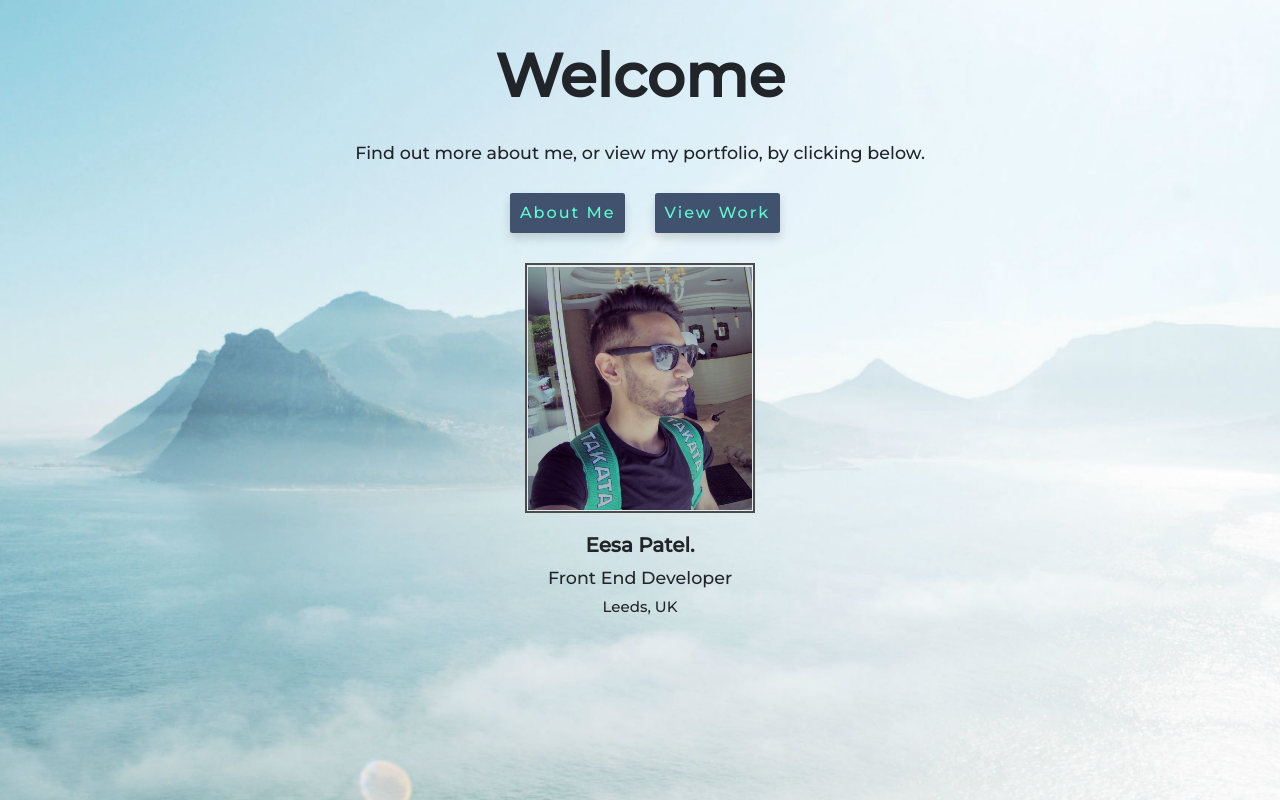
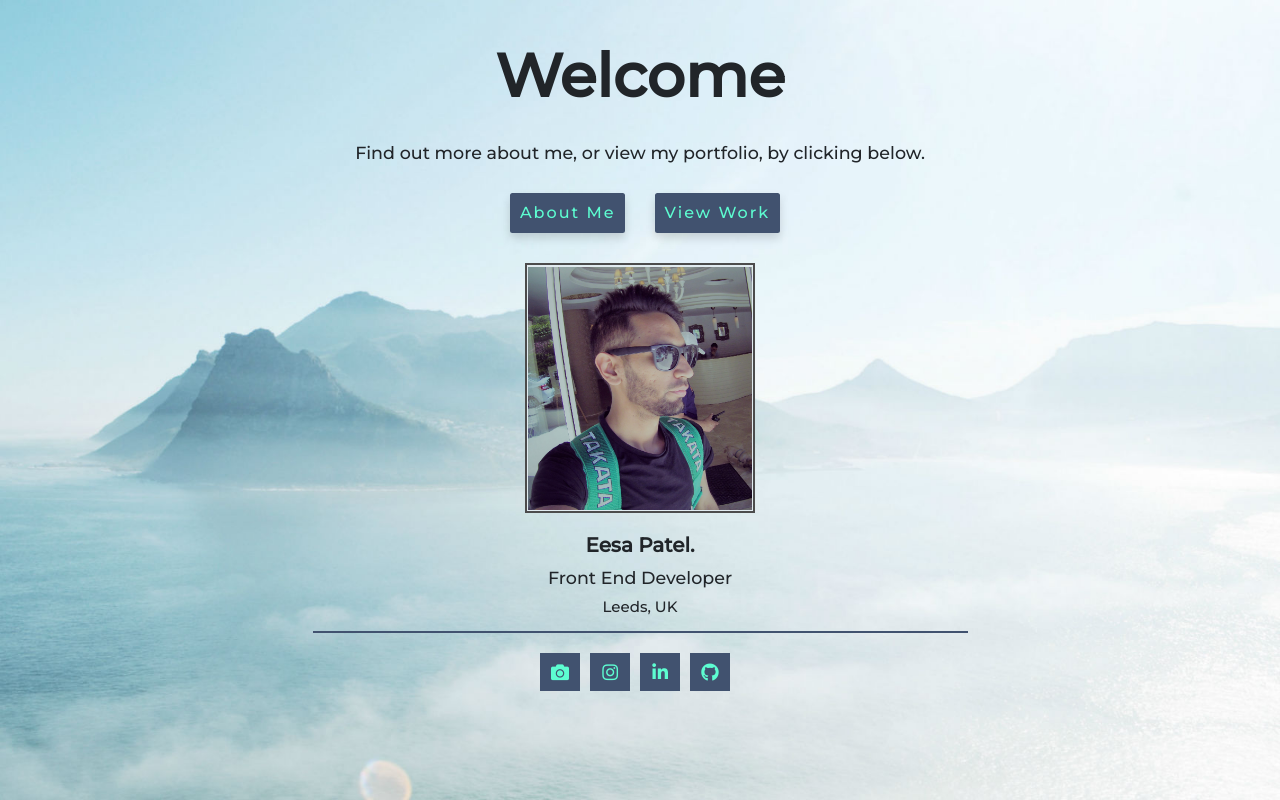
Before and after one commit to eesa94/react-portfolio, a React (Create React App) app: page / in a window 1280 px wide. Built offline with nearby package versions, Linux system fonts and the light colour scheme.

Commit message:
style home page

```diff
--- a/public/index.html
+++ b/public/index.html
@@ -11,6 +11,7 @@
     <link rel="manifest" href="%PUBLIC_URL%/manifest.json" />
 
     <link rel="stylesheet" href="https://use.fontawesome.com/releases/v5.0.13/css/all.css">
+    <link rel="stylesheet" href="https://use.fontawesome.com/releases/v5.0.13/css/all.css">
     <link href="https://fonts.googleapis.com/css?family=Montserrat:500:600,700,900" rel="stylesheet">
 
     <title>Eesa Patel.</title>
--- a/src/components/Home.css
+++ b/src/components/Home.css
@@ -34,3 +34,23 @@
     background-color: #e1ebf0;
     border: 2px solid #4c4c4c;
 }
+
+.contactIconsContainer {
+    padding-top: 20px;
+    border-top: 2px solid #41526f;
+}
+
+.contactIcon {
+    width: 40px;
+    padding: 10px;
+    margin-right: 10px;
+    font-size: 1.8rem;
+    color: #5dfdd1;
+    background-color: #41526f;
+    transition: 0.5s;
+}
+
+.contactIcon:hover {
+    color: #41526f;
+    background-color: #5dfdd1;
+}
--- a/src/components/Home.js
+++ b/src/components/Home.js
@@ -16,6 +16,7 @@ const Home = () => {
             <div className="homeInner">
                 <h1 className="welcomeHeader montserrat-9 mb3">Welcome</h1>
                 <h3 className="welcomeSubHeader montserrat-5 mb3">Find out more about me, or view my portfolio, by clicking below.</h3>
+
                 <Row className="mb3">
                     <Col xs="6" className="text-right">
                         <Button className="homeButton montserrat-5 shadow">
@@ -28,16 +29,35 @@ const Home = () => {
                         </Button>
                     </Col>
                 </Row>
+
                 <Row className="mb2">
                     <Col xs={{ size: 8, offset: 2 }}>
                         <img src={require('../img/headshot.jpg')} alt="headshot" className="img-fluid homeHeadshot"/>
                     </Col>
                 </Row>
-                <Row className="mb3">
+
+                <Row className="mb1">
                     <Col xs="12" className="text-center">
                         <h2 className="homeName montserrat-9 mb1">Eesa Patel.</h2>
                         <h3 className="welcomeSubHeader montserrat-5 mb1">Front End Developer</h3>
-                        <h4 className="welcomeSubHeader montserrat-5 mb3">Leeds, UK</h4>
+                        <h4 className="welcomeSubHeader montserrat-5">Leeds, UK</h4>
+                    </Col>
+                </Row>
+
+                <Row className="mb2">
+                    <Col xs={{ size: 8, offset: 2 }} md={{ size: 6, offset: 3 }} className="contactIconsContainer">
+                        <a href="https://unsplash.com/@eesa94" target="_blank" title="View my photos on Unsplash">
+                            <i className="fas fa-camera contactIcon" aria-hidden="true"></i>
+                        </a>
+                        <a href="https://www.instagram.com/eesa516" target="_blank" title="Follow me on Instagram">
+                            <i className="fab fa-instagram contactIcon" aria-hidden="true"></i>
+                        </a>
+                        <a href="https://www.linkedin.com/in/eesa-patel-a89942b1/" target="_blank" title="Connect with me on LinkedIn">
+                            <i className="fab fa-linkedin-in contactIcon" aria-hidden="true"></i>
+                        </a>
+                        <a href="https://github.com/eesa94" target="_blank" title="View my GitHub profile">
+                            <i className="fab fa-github contactIcon" aria-hidden="true"></i>
+                        </a>
                     </Col>
                 </Row>
 
```
